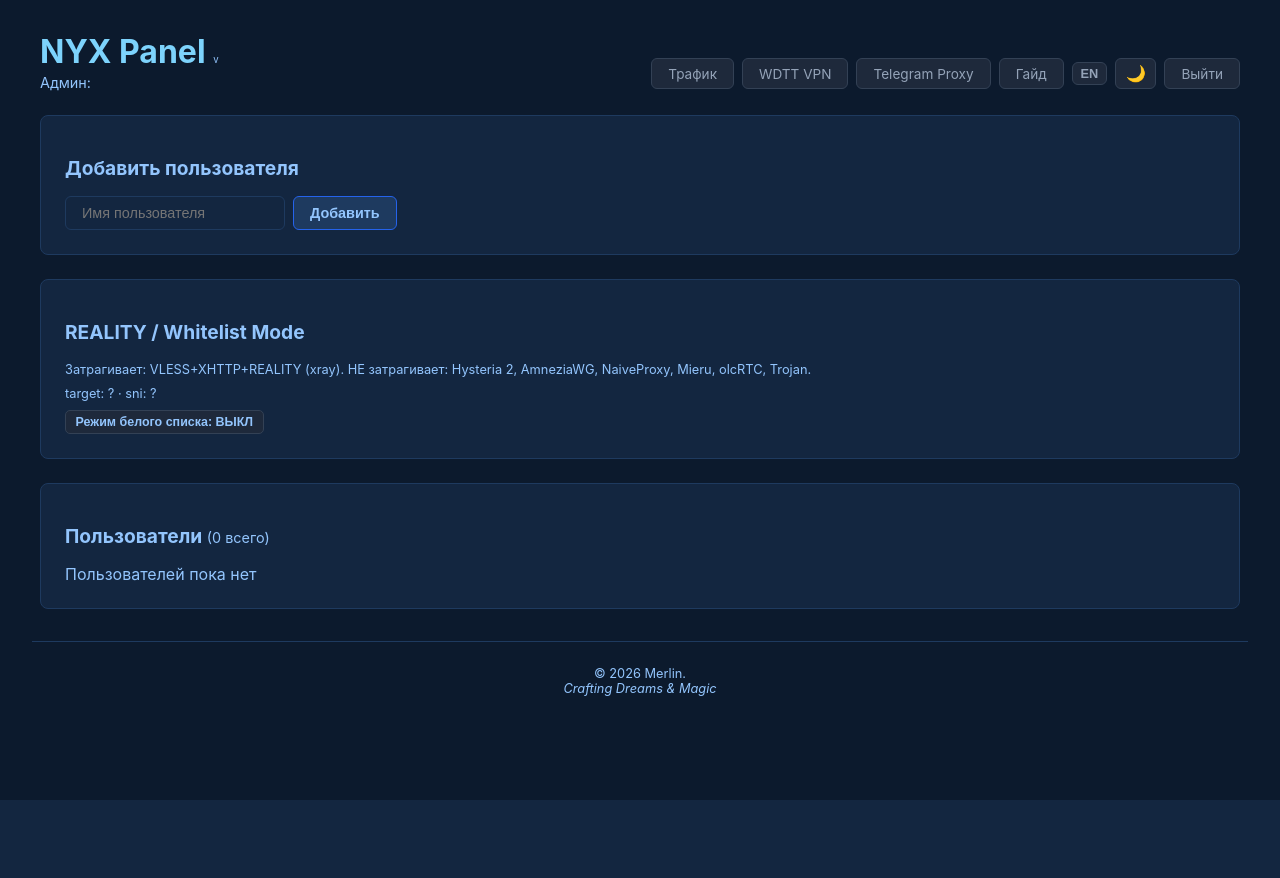
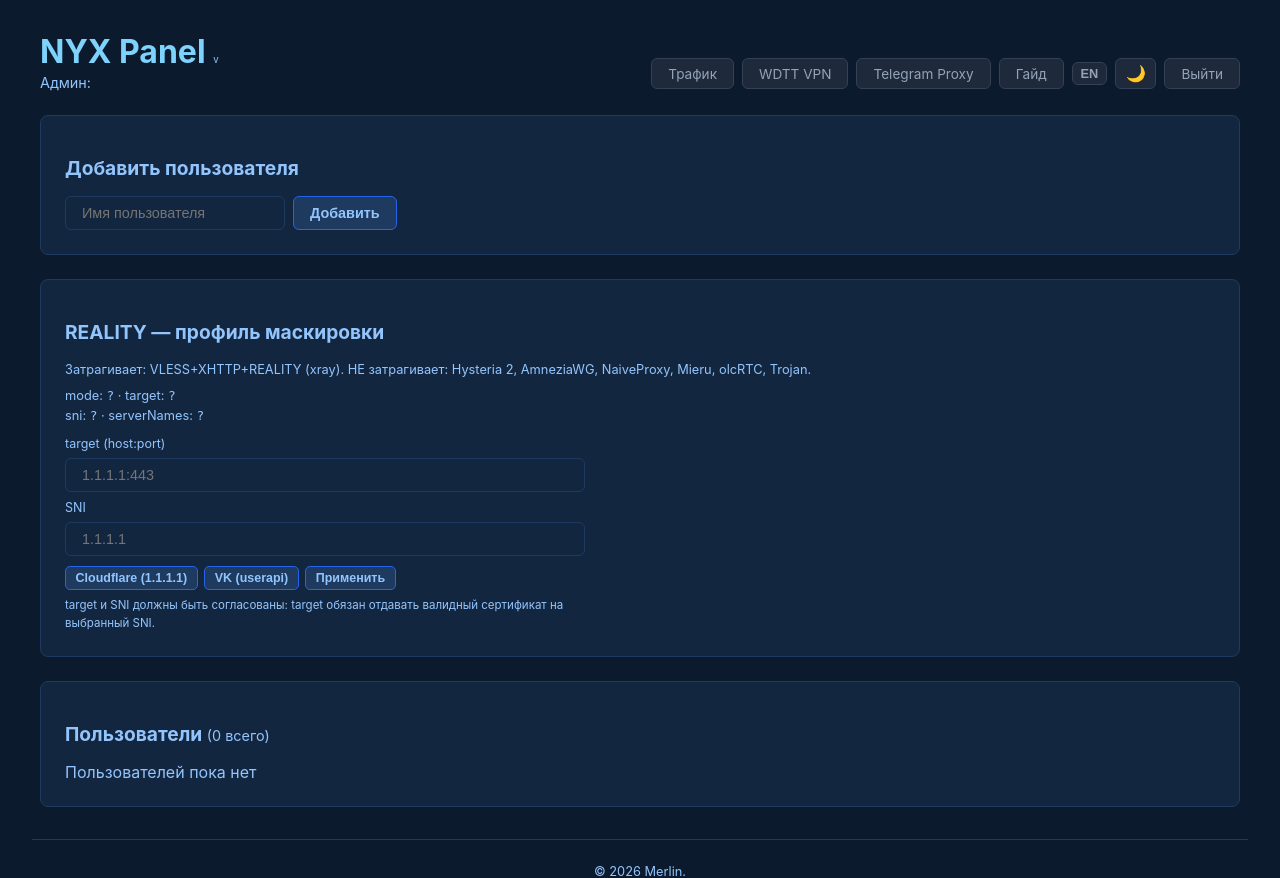
Before and after one commit to smartor777-sketch/nyxpanel, a Flask app: template panel/proxy-panel/templates/self_admin.html in a window 1280 px wide. Shown: the top 878 px of the page. Before the commit the page ends 800 px from the top, so only its background shows below. Run offline with Flask 3, Linux system fonts and the light colour scheme; the template is opened without the code that fills it, so the values that code supplies are empty; parts of the project's set-up code (start-up, migrations or seed data) failed here and were passed over.

Commit message:
feat: REALITY masquerade profile (target/SNI/serverNames) + panel editor

```diff
--- a/panel/proxy-panel/app.py
+++ b/panel/proxy-panel/app.py
@@ -522,8 +522,9 @@ def call_script(name, username):
         return False, str(e)
 
 def get_reality_state():
-    """Текущее состояние REALITY mode (normal|whitelist) — источник истины = xray config."""
-    state = {"mode": "normal", "target": "", "sni": "", "affected": "vless"}
+    """Текущее состояние REALITY: target, SNI и serverNames из xray config."""
+    state = {"mode": "unknown", "target": "", "sni": "", "server_names": "",
+             "affected": "vless", "error": ""}
     try:
         proc = subprocess.run(
             _sudo_cmd("reality_status"),
@@ -533,21 +534,21 @@ def get_reality_state():
             if "=" in line:
                 k, _, v = line.partition("=")
                 state[k.strip()] = v.strip()
-    except Exception:
-        pass
+    except Exception as e:
+        state["error"] = str(e)
     return state
 
-@app.route("/self/reality/toggle", methods=["POST"])
-def reality_toggle():
-    if not is_admin():
-        return redirect("/self/login")
-    state = get_reality_state()
-    new_mode = "whitelist" if state.get("mode") != "whitelist" else "normal"
+REALITY_PRESETS = {
+    "cloudflare": ("1.1.1.1:443", "1.1.1.1", ""),
+    "vk": ("sun6-22.userapi.com:443", "sun6-22.userapi.com", "stats.vk-portal.net"),
+}
+
+def _run_reality(args):
     env = os.environ.copy()
     env["TERM"] = "linux"
     try:
         proc = subprocess.run(
-            _sudo_cmd("set_reality_mode", new_mode),
+            _sudo_cmd(*args),
             capture_output=True, encoding="utf-8", timeout=120, env=env
         )
         out = re.sub(r'\x1b\[[0-9;]*[a-zA-Z]', '', proc.stdout or "").strip()
@@ -560,6 +561,28 @@ def reality_toggle():
         flash("Timeout", "error")
     except Exception as e:
         flash(str(e), "error")
+
+@app.route("/self/reality/toggle", methods=["POST"])
+def reality_toggle():
+    if not is_admin():
+        return redirect("/self/login")
+    state = get_reality_state()
+    new_mode = "whitelist" if state.get("mode") not in ("whitelist", "vk") else "normal"
+    _run_reality(["set_reality_mode", new_mode])
+    return redirect("/self/")
+
+@app.route("/self/reality/profile", methods=["POST"])
+def reality_profile():
+    if not is_admin():
+        return redirect("/self/login")
+    preset = (request.form.get("preset") or "").strip()
+    if preset in REALITY_PRESETS:
+        target, sni, extra = REALITY_PRESETS[preset]
+        _run_reality(["set_reality_profile", target, sni, extra])
+    else:
+        target = (request.form.get("target") or "").strip()
+        sni = (request.form.get("sni") or "").strip()
+        _run_reality(["set_reality_profile", target, sni])
     return redirect("/self/")
 
 @app.route("/")
--- a/panel/proxy-panel/templates/self_admin.html
+++ b/panel/proxy-panel/templates/self_admin.html
@@ -99,19 +99,35 @@
   </div>
 
   <div class="card">
-    <h2>REALITY / Whitelist Mode</h2>
+    <h2 data-i18n="realityTitle">REALITY — профиль маскировки</h2>
     <div style="font-size:0.8rem;color:var(--muted);margin-bottom:0.4rem;line-height:1.5" data-i18n="realityAffected">
-      Affects: VLESS+XHTTP+REALITY (xray) only. NOT affected: Hysteria 2, AmneziaWG, NaiveProxy, Mieru, olcRTC, Trojan.
+      Затрагивает: VLESS+XHTTP+REALITY (xray). НЕ затрагивает: Hysteria 2, AmneziaWG, NaiveProxy, Mieru, olcRTC, Trojan.
     </div>
-    <div style="font-size:0.8rem;color:var(--muted);margin-bottom:0.6rem">
-      <span data-i18n="realityTargetLabel">target</span>: {{ reality.target or '?' }} ·
-      <span data-i18n="realitySniLabel">sni</span>: {{ reality.sni or '?' }}
+    {% if reality.error %}
+    <div class="flash error">{{ reality.error }}</div>
+    {% endif %}
+    <div style="font-size:0.8rem;color:var(--muted);margin-bottom:0.6rem;line-height:1.6">
+      <span data-i18n="realityModeLabel">mode</span>: <code>{{ reality.mode or '?' }}</code> ·
+      <span data-i18n="realityTargetLabel">target</span>: <code>{{ reality.target or '?' }}</code><br>
+      <span data-i18n="realitySniLabel">sni</span>: <code>{{ reality.sni or '?' }}</code> ·
+      <span data-i18n="realityNamesLabel">serverNames</span>: <code>{{ reality.server_names or '?' }}</code>
     </div>
-    <form method="POST" action="/self/reality/toggle" onsubmit="return confirm('REALITY mode: ' + '{{ 'whitelist' if reality.mode != 'whitelist' else 'normal' }}' + '?')">
-      <button type="submit" class="small {{ 'toggle-on' if reality.mode == 'whitelist' else 'toggle-off' }}">
-        <span data-i18n="{{ 'realityOn' if reality.mode == 'whitelist' else 'realityOff' }}"></span>
-      </button>
+    {% if not reality.error %}
+    <form method="POST" action="/self/reality/profile" style="flex-direction:column;align-items:stretch;gap:0.45rem;max-width:520px">
+      <label style="font-size:0.78rem;color:var(--muted)" for="realityTarget" data-i18n="realityTargetLabel2">target (host:port)</label>
+      <input id="realityTarget" name="target" value="{{ reality.target }}" placeholder="1.1.1.1:443" pattern="[A-Za-z0-9._:-]+" required>
+      <label style="font-size:0.78rem;color:var(--muted)" for="realitySni" data-i18n="realitySniLabel2">SNI</label>
+      <input id="realitySni" name="sni" value="{{ reality.sni }}" placeholder="1.1.1.1" pattern="[A-Za-z0-9._-]+">
+      <div style="display:flex;gap:0.4rem;flex-wrap:wrap;margin-top:0.2rem">
+        <button type="submit" name="preset" value="cloudflare" class="small secondary" data-i18n="realityPresetCF">Cloudflare (1.1.1.1)</button>
+        <button type="submit" name="preset" value="vk" class="small secondary" data-i18n="realityPresetVK">VK (userapi)</button>
+        <button type="submit" class="small" data-i18n="realityApply">Применить</button>
+      </div>
+      <div style="font-size:0.72rem;color:var(--muted);line-height:1.5" data-i18n="realityHint">
+        target и SNI должны быть согласованы: target обязан отдавать валидный сертификат на выбранный SNI.
+      </div>
     </form>
+    {% endif %}
   </div>
 
   <div class="card">
@@ -259,8 +275,11 @@ const _t = {
     totalTraffic: 'Всего трафика', support: 'Поддержка', usage: 'Использование',
     currentPeriod: 'Текущий', prevPeriod: 'Прошлый', noTraffic: 'Нет данных о трафике',
     realityAffected: 'Затрагивает: VLESS+XHTTP+REALITY (xray). НЕ затрагивает: Hysteria 2, AmneziaWG, NaiveProxy, Mieru, olcRTC, Trojan.',
-    realityTargetLabel: 'target', realitySniLabel: 'sni',
-    realityOn: 'Режим белого списка: ВКЛ', realityOff: 'Режим белого списка: ВЫКЛ'
+    realityTitle: 'REALITY — профиль маскировки',
+    realityModeLabel: 'mode', realityTargetLabel: 'target', realitySniLabel: 'sni', realityNamesLabel: 'serverNames',
+    realityTargetLabel2: 'target (host:port)', realitySniLabel2: 'SNI',
+    realityPresetCF: 'Cloudflare (1.1.1.1)', realityPresetVK: 'VK (userapi)', realityApply: 'Применить',
+    realityHint: 'target и SNI должны быть согласованы: target обязан отдавать валидный сертификат на выбранный SNI.'
   },
   en: {
     guide: 'Guide', signOut: 'Sign Out', admin: 'Admin',
@@ -283,8 +302,11 @@ const _t = {
     resetCol: 'Reset', resetTraffic: 'Reset traffic', userResetToggle: 'Allow user to reset traffic', resetOn: 'Reset: on', resetOff: 'Reset: off', resetDoneMsg: 'Traffic statistics reset',
     currentPeriod: 'Current', prevPeriod: 'Previous', noTraffic: 'No traffic data',
     realityAffected: 'Affects: VLESS+XHTTP+REALITY (xray) only. NOT affected: Hysteria 2, AmneziaWG, NaiveProxy, Mieru, olcRTC, Trojan.',
-    realityTargetLabel: 'target', realitySniLabel: 'sni',
-    realityOn: 'Whitelist mode: ON', realityOff: 'Whitelist mode: OFF'
+    realityTitle: 'REALITY — masquerade profile',
+    realityModeLabel: 'mode', realityTargetLabel: 'target', realitySniLabel: 'sni', realityNamesLabel: 'serverNames',
+    realityTargetLabel2: 'target (host:port)', realitySniLabel2: 'SNI',
+    realityPresetCF: 'Cloudflare (1.1.1.1)', realityPresetVK: 'VK (userapi)', realityApply: 'Apply',
+    realityHint: 'target and SNI must match: target must present a valid certificate for the chosen SNI.'
   }
 };
 function getLang() { return localStorage.getItem(langKey) || 'ru'; }
```
Also changed, not shown: 1 other file.
